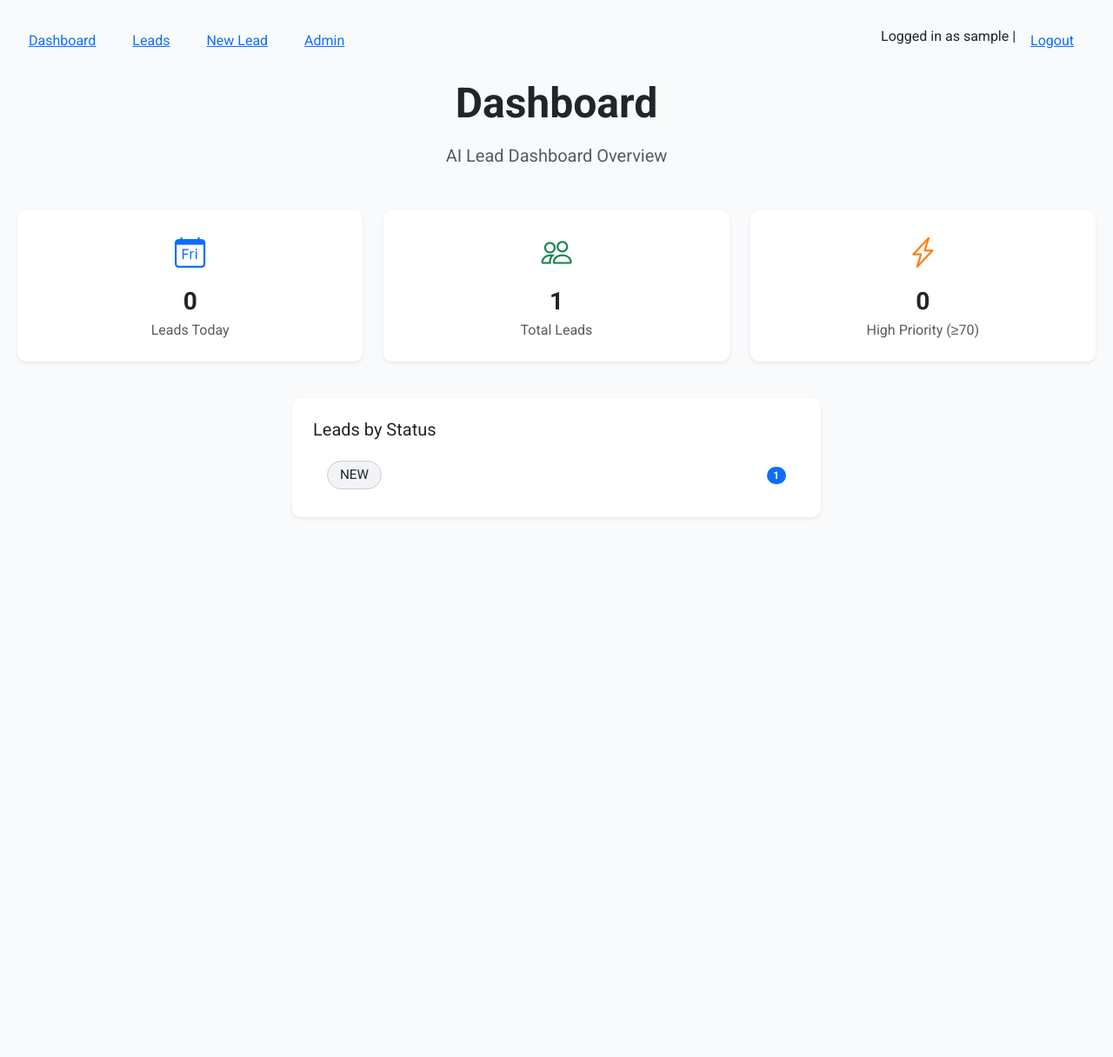
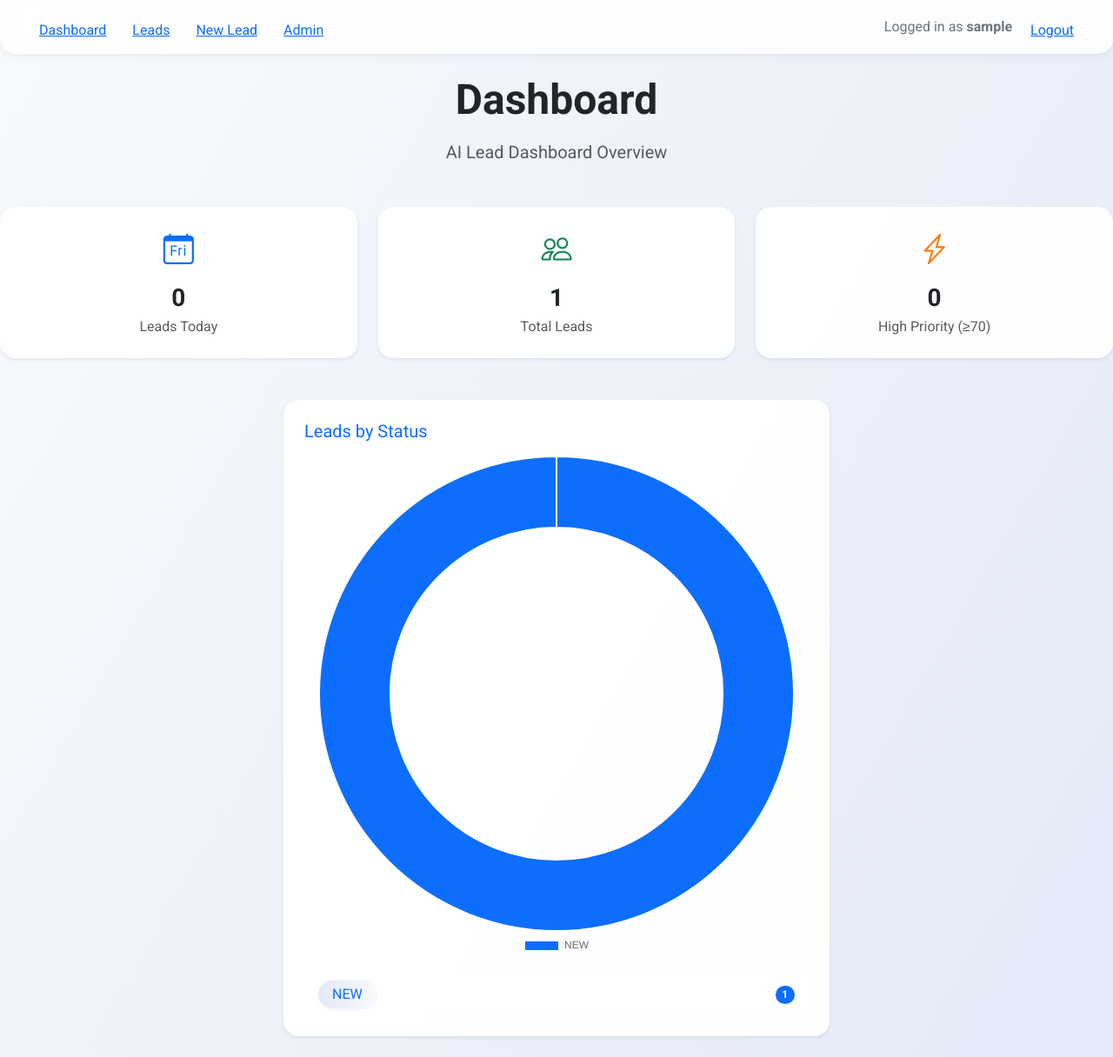
Before and after one commit to cstuart756/ai-lead-dashboard, a Django app: page / in a window 1280 px wide. Shown: the whole page at 87% size. Before the commit the page ends 596 px from the top, so only its background shows below. Run offline with Django 5.2, Linux system fonts and the light colour scheme; a user stored in the database is signed in; tables that the repository leaves empty hold one stand-in row (values such as "Sample post"); data that the repository does not hold is empty.

Commit message:
style: modernize UI and dashboard, add robust config

```diff
--- a/leads/templates/leads/base.html
+++ b/leads/templates/leads/base.html
@@ -9,25 +9,95 @@
   <!-- Bootstrap CSS -->
   <link href="https://cdn.jsdelivr.net/npm/bootstrap@5.3.2/dist/css/bootstrap.min.css" rel="stylesheet">
   <style>
-    body { font-family: 'Roboto', Arial, sans-serif; margin: 20px; background: #f8fafc; }
-    nav a { margin-right: 12px; }
-    .card { border: 1px solid #ddd; padding: 18px; border-radius: 10px; margin-bottom: 18px; background: #fff; box-shadow: 0 2px 8px #0001; }
-    table { width: 100%; border-collapse: collapse; background: #fff; }
-    th, td { border-bottom: 1px solid #eee; padding: 10px; text-align: left; }
-    .pill { display: inline-block; padding: 4px 14px; border: 1px solid #ccc; border-radius: 999px; background: #f1f3f6; font-size: 0.95em; }
-    .btn { margin-top: 8px; }
+    body {
+      font-family: 'Roboto', Arial, sans-serif;
+      margin: 0;
+      min-height: 100vh;
+      background: linear-gradient(120deg, #f8fafc 0%, #e3e9f7 100%);
+    }
+    .navbar-glass {
+      position: sticky;
+      top: 0;
+      z-index: 1000;
+      background: rgba(255,255,255,0.85);
+      backdrop-filter: blur(8px);
+      box-shadow: 0 2px 12px #0001;
+      border-radius: 0 0 18px 18px;
+      padding: 0.5rem 2rem;
+      margin-bottom: 2rem;
+    }
+    .navbar-glass .btn-link {
+      color: #0d6efd;
+      font-weight: 500;
+      transition: color 0.2s;
+    }
+    .navbar-glass .btn-link:hover {
+      color: #fd7e14;
+      text-decoration: underline;
+    }
+    .card {
+      border: none;
+      border-radius: 18px;
+      margin-bottom: 24px;
+      background: rgba(255,255,255,0.97);
+      box-shadow: 0 4px 24px #0002;
+      padding: 2rem 1.5rem;
+    }
+    table {
+      width: 100%;
+      border-collapse: separate;
+      border-spacing: 0;
+      background: #fff;
+      border-radius: 12px;
+      overflow: hidden;
+      box-shadow: 0 2px 12px #0001;
+    }
+    th, td {
+      border-bottom: 1px solid #f1f3f6;
+      padding: 12px 16px;
+      text-align: left;
+    }
+    th {
+      background: #f8fafc;
+      font-weight: 600;
+      color: #495057;
+    }
+    .pill {
+      display: inline-block;
+      padding: 4px 16px;
+      border: none;
+      border-radius: 999px;
+      background: linear-gradient(90deg, #e3e9f7 0%, #f8fafc 100%);
+      font-size: 1em;
+      color: #0d6efd;
+      font-weight: 500;
+      box-shadow: 0 1px 4px #0d6efd11;
+    }
+    .btn {
+      margin-top: 8px;
+      border-radius: 8px;
+      font-weight: 500;
+    }
+    .card h1, .card h3, .card h5 {
+      color: #0d6efd;
+    }
+    .card ul {
+      margin-bottom: 0;
+    }
   </style>
 </head>
 <body>
-  <nav class="mb-4">
-    <a href="/" class="btn btn-link">Dashboard</a>
-    <a href="/leads/" class="btn btn-link">Leads</a>
-    <a href="/leads/new/" class="btn btn-link">New Lead</a>
-    <a href="/admin/" class="btn btn-link">Admin</a>
-    <span style="float:right;">
-      Logged in as {{ request.user.username }} |
+  <nav class="navbar-glass d-flex align-items-center justify-content-between mb-4">
+    <div>
+      <a href="/" class="btn btn-link">Dashboard</a>
+      <a href="/leads/" class="btn btn-link">Leads</a>
+      <a href="/leads/new/" class="btn btn-link">New Lead</a>
+      <a href="/admin/" class="btn btn-link">Admin</a>
+    </div>
+    <div class="d-flex align-items-center">
+      <span class="me-2 text-secondary">Logged in as <strong>{{ request.user.username }}</strong></span>
       <a href="/admin/logout/" class="btn btn-link">Logout</a>
-    </span>
+    </div>
   </nav>
 
   {% if messages %}
--- a/leads/templates/leads/dashboard.html
+++ b/leads/templates/leads/dashboard.html
@@ -11,21 +11,21 @@
       <div class="col-12 col-md-4">
         <div class="card shadow-sm border-0 text-center py-4">
           <div class="mb-2" style="font-size:2.2rem; color:#0d6efd;"><i class="bi bi-calendar-day"></i></div>
-        <div class="fs-3 fw-semibold">{{ leads_today }}</div>
+          <div class="fs-3 fw-semibold counter" data-target="{{ leads_today }}">0</div>
           <div class="text-muted">Leads Today</div>
         </div>
       </div>
       <div class="col-12 col-md-4">
         <div class="card shadow-sm border-0 text-center py-4">
           <div class="mb-2" style="font-size:2.2rem; color:#198754;"><i class="bi bi-people"></i></div>
-        <div class="fs-3 fw-semibold">{{ total_leads }}</div>
+          <div class="fs-3 fw-semibold counter" data-target="{{ total_leads }}">0</div>
           <div class="text-muted">Total Leads</div>
         </div>
       </div>
       <div class="col-12 col-md-4">
         <div class="card shadow-sm border-0 text-center py-4">
           <div class="mb-2" style="font-size:2.2rem; color:#fd7e14;"><i class="bi bi-lightning-charge"></i></div>
-        <div class="fs-3 fw-semibold">{{ high_priority }}</div>
+          <div class="fs-3 fw-semibold counter" data-target="{{ high_priority }}">0</div>
           <div class="text-muted">High Priority (≥70)</div>
         </div>
       </div>
@@ -34,7 +34,8 @@
     <div class="col-12 col-md-6">
       <div class="card shadow-sm border-0 p-4">
         <h5 class="mb-3">Leads by Status</h5>
-        <ul class="list-group list-group-flush">
+        <canvas id="statusChart" height="180"></canvas>
+        <ul class="list-group list-group-flush mt-3">
           {% for row in by_status %}
             <li class="list-group-item d-flex justify-content-between align-items-center">
               <span class="pill">{{ row.status }}</span>
@@ -48,4 +49,50 @@
 </div>
 <!-- Bootstrap Icons -->
 <link rel="stylesheet" href="https://cdn.jsdelivr.net/npm/bootstrap-icons@1.11.1/font/bootstrap-icons.css">
+<!-- Chart.js -->
+<script src="https://cdn.jsdelivr.net/npm/chart.js@4.4.1/dist/chart.umd.min.js"></script>
+<script>
+// Animated counters
+document.addEventListener('DOMContentLoaded', function() {
+  document.querySelectorAll('.counter').forEach(function(counter) {
+    const updateCount = () => {
+      const target = +counter.getAttribute('data-target');
+      const count = +counter.innerText;
+      const increment = Math.ceil(target / 40);
+      if (count < target) {
+        counter.innerText = Math.min(count + increment, target);
+        setTimeout(updateCount, 20);
+      } else {
+        counter.innerText = target;
+      }
+    };
+    updateCount();
+  });
+
+  // Chart.js donut for status
+  const ctx = document.getElementById('statusChart');
+  if (ctx) {
+    const data = {
+      labels: [{% for row in by_status %}'{{ row.status }}',{% endfor %}],
+      datasets: [{
+        data: [{% for row in by_status %}{{ row.c }},{% endfor %}],
+        backgroundColor: [
+          '#0d6efd', '#198754', '#fd7e14', '#6f42c1', '#dc3545', '#20c997', '#ffc107', '#6610f2'
+        ],
+        borderWidth: 2
+      }]
+    };
+    new Chart(ctx, {
+      type: 'doughnut',
+      data: data,
+      options: {
+        cutout: '70%',
+        plugins: {
+          legend: { display: true, position: 'bottom' }
+        }
+      }
+    });
+  }
+});
+</script>
 {% endblock %}
```
Lines whose indentation alone changed are shown as unchanged.
